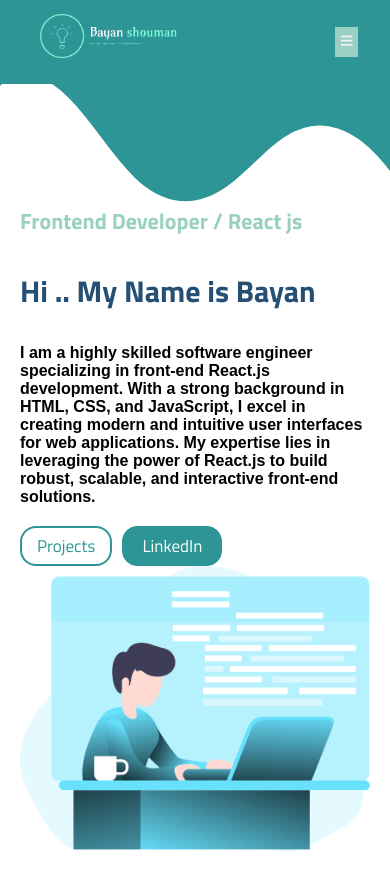
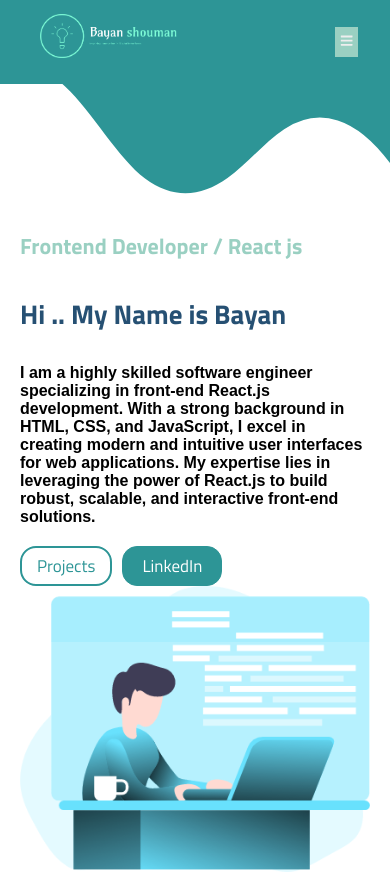
Before and after one commit to bayan-sh/PortFolio, a React (Create React App) app: page / in a window 390 px wide. Shown: the top 872 px of the page. Built offline with nearby package versions, Linux system fonts and the light colour scheme; a web font is replaced by a local one.

Commit message:
edit response

```diff
--- a/src/Pages/Home/Home.scss
+++ b/src/Pages/Home/Home.scss
@@ -114,7 +114,7 @@
     position: relative;
     display: block;
     width: calc(100% + 1.3px);
-    height: 170px;
+    height: 165px;
 }
 
 .custom-shape-divider-top-1709626034 .shape-fill {
@@ -131,7 +131,7 @@
     overflow: hidden;
     line-height: 0;
     transform: rotate(180deg);
-    margin-top: 63px;
+    margin-top: 55px;
 }
 
 /** For tablet devices **/
@@ -176,7 +176,10 @@
 
             .home-text {
                 .Me {
-                    font-size: 30px;
+                    font-size: 27px;
+                }
+                .career{
+                    margin-top: 25px;
                 }
             }
 
```
